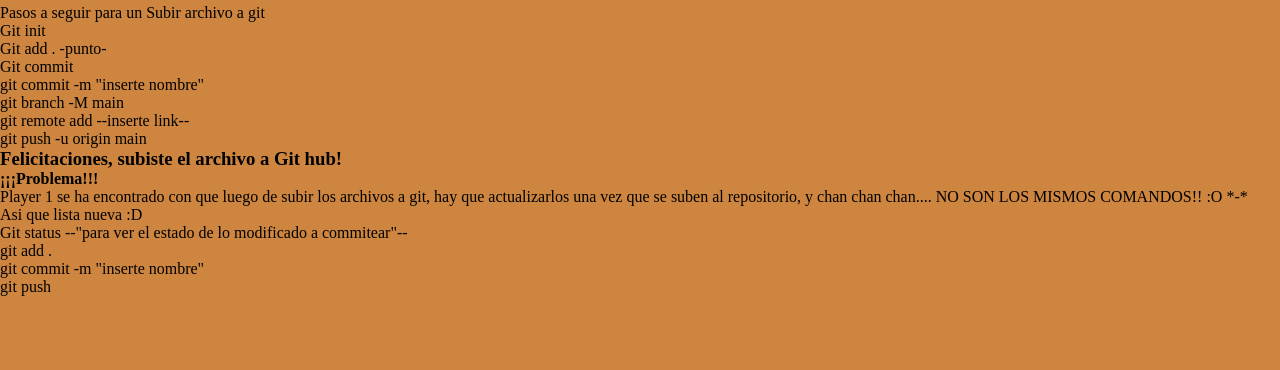
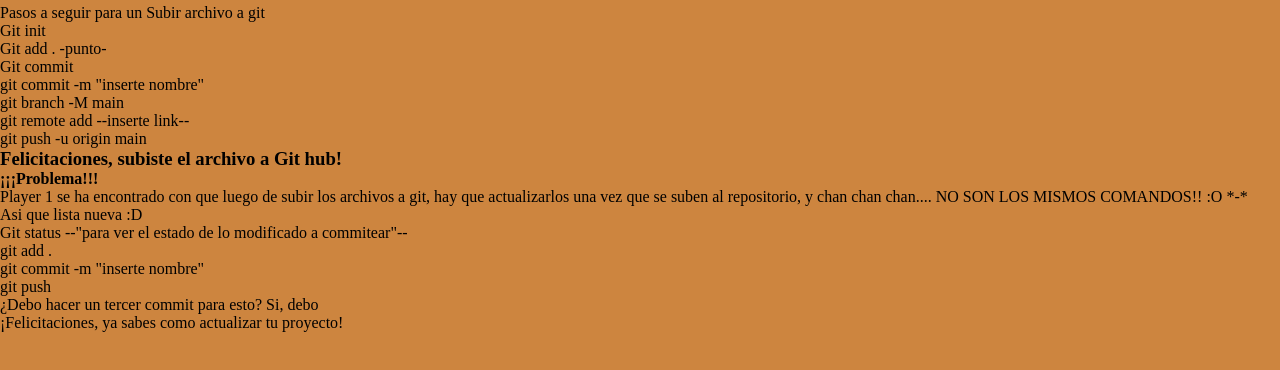
Before and after one commit to lucastech120/clase-6-git, a plain HTML site: page index.html in a window 1280 px wide. Shown: the part 60-430 px from the top of the page. Drawn offline with Linux system fonts and the light colour scheme.

Commit message:
tercer commit

```diff
--- a/index.html
+++ b/index.html
@@ -49,6 +49,8 @@
         <li>git add .</li>
         <li>git commit -m "inserte nombre"</li>
         <li>git push</li>
+        <div>¿Debo hacer un tercer commit para esto? Si, debo</div>
+        ¡Felicitaciones, ya sabes como actualizar tu proyecto!
       </ol>
     </ul>
   </body>
```
